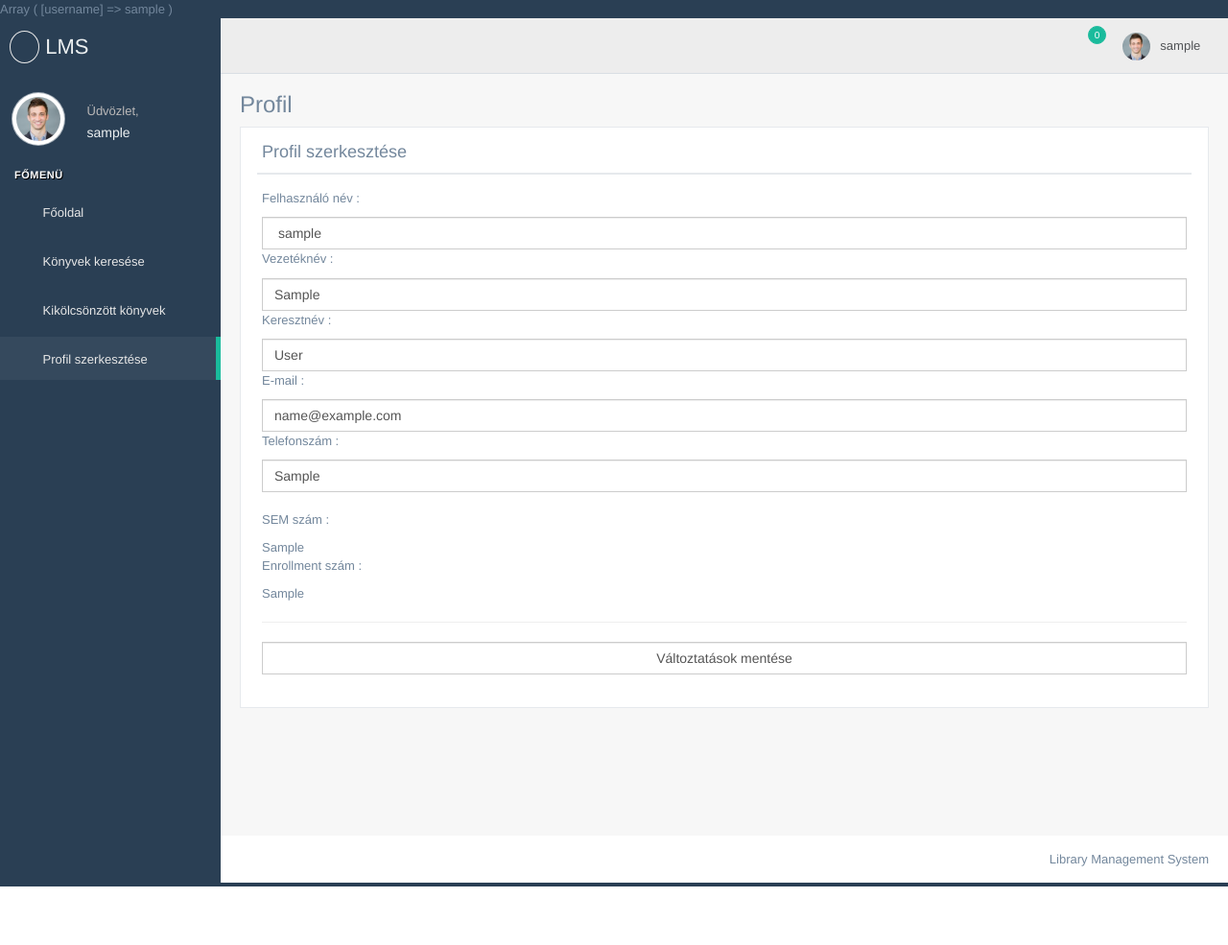
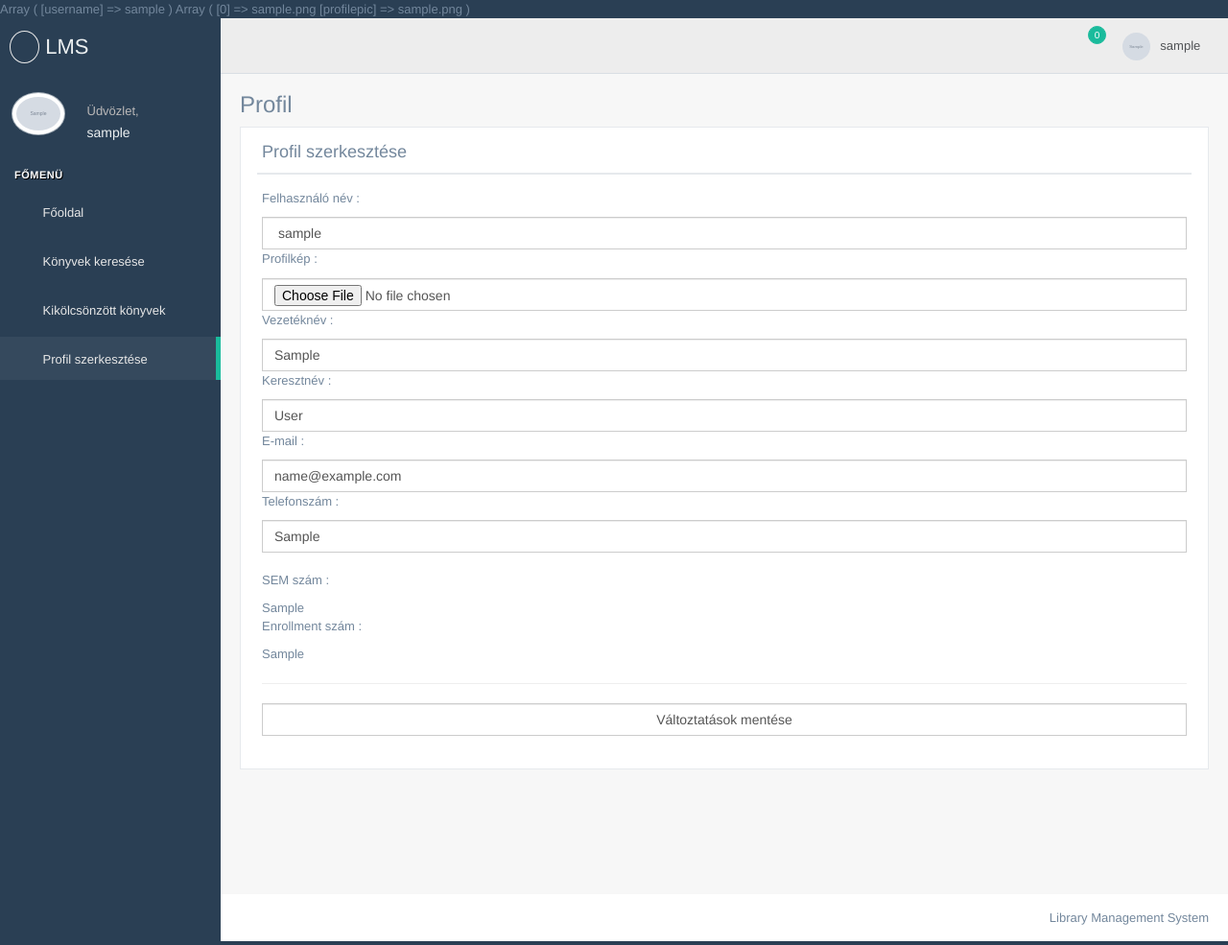
Before and after one commit to hecike3/lms, a PHP site: page /student/profile.php in a window 1280 px wide. Shown: the whole page at 96% size. Before the commit the page ends 924 px from the top, so only its background shows below. Run offline with PHP 8.4, Linux system fonts and the light colour scheme; the visitor is signed in with stand-in values (Sample User, id 1); tables that the repository leaves empty or names only in its code hold one stand-in row (values such as "Sample post"); grey boxes marked "Sample" are stand-in pictures; some web fonts are replaced.

Commit message:
Karsának speciálba

```diff
--- a/student/header.php
+++ b/student/header.php
@@ -5,6 +5,8 @@ $tot=0;
 $res=mysqli_query($link,"select * from messages where dusername='$_SESSION[username]' && read1='n' ");
 $tot=mysqli_num_rows($res);
 print_r($_SESSION);
+$pic=mysqli_query($link,"select profilepic from student_registration where username='$_SESSION[username]'")->fetch_array();
+print_r($pic);
 ?>
 
 
@@ -41,7 +43,7 @@ print_r($_SESSION);
                     <!-- menu profile quick info -->
                     <div class="profile clearfix">
                         <div class="profile_pic">
-                            <img src="images/img.jpg" alt="..." class="img-circle profile_img">
+                            <img src="<?php echo $pic[0];?>" alt="..." class="img-circle profile_img">
                         </div>
                         <div class="profile_info">
                             <span>Üdvözlet,</span>
@@ -91,7 +93,7 @@ print_r($_SESSION);
                             <li class="">
                                 <a href="javascript:;" class="user-profile dropdown-toggle" data-toggle="dropdown"
                                     aria-expanded="false">
-                                    <img src="images/img.jpg" alt=""><?= $_SESSION['username'];?>
+                                    <img src="<?php echo $pic[0];?>" alt=""><?= $_SESSION['username'];?>
                                     <span class=" fa fa-angle-down"></span>
                                 </a>
                                 <ul class="dropdown-menu dropdown-usermenu pull-right">
--- a/student/profile.php
+++ b/student/profile.php
@@ -5,9 +5,28 @@
  ?>
 <?php
     if(isset($_POST["send"])){
-    $sql = "UPDATE student_registration SET username='$_POST[felh]', firstname='$_POST[firstname]', lastname='$_POST[lastname]',email='$_POST[mail]', contact='$_POST[tel]' WHERE username='$_SESSION[username]'";
-    $_SESSION['username'] = $_POST['felh'];
-    mysqli_query($link,$sql);
+        if(isset($_FILES["profilepic"])){
+            $target_dir="profilepic/";
+            $target_file = $target_dir . basename($_FILES["profilepic"]["name"]);
+            $uploadOK = 1;
+            $imageFileType = strtolower(pathinfo($target_file,PATHINFO_EXTENSION));
+            $check = getimagesize($_FILES["profilepic"]["tmp_name"]);
+            if($check !== false){
+                echo "A fájl sikeresen fel lett töltve - " .$check["mime"];
+
+                $uploadOK = 1;
+            }else {
+                echo "nem yo a kép";
+                $uploadOK = 0;
+            }
+        }else{
+             //  $sql = "UPDATE student_registration SET username='$_POST[felh]', firstname='$_POST[firstname]', lastname='$_POST[lastname]',email='$_POST[mail]', contact='$_POST[tel]' WHERE username='$_SESSION[username]'";
+             //  $_SESSION['username'] = $_POST['felh'];
+             //  mysqli_query($link,$sql);
+        }
+
+
+
 
 }
 ?>
@@ -39,9 +58,11 @@
                                 ?>
 
 
-                                <form method="post" name="form1">
+                                <form method="post" name="form1" enctype="multipart/form-data">
                                     <p>Felhasználó név : </p>
                                     <input type="text" name="felh" value=" <?php echo "$res[username]"?>" class="form-control">
+                                    <p>Profilkép : </p>
+                                    <input type="file" name="profilepic" class="form-control">
                                     <p>Vezetéknév : </p>
                                     <input type="text" name="firstname" value="<?php echo "$res[firstname]"?>" class="form-control">
                                     <p>Keresztnév : </p>
@@ -69,8 +90,6 @@
 
 
 
-
-
 <?php
 
  include "footer.php";
```
Also changed, not shown: student/profilepic/defaultpic.jpg (added).
